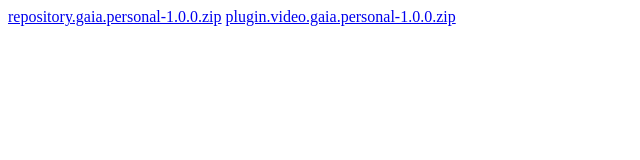
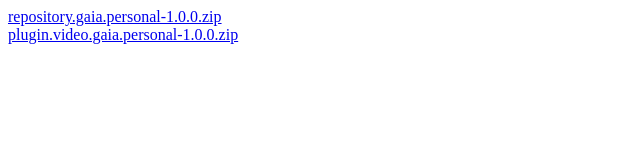
Before and after one commit to hiban751/gaia-kodi, a plain HTML site: page index.html in a window 1280 px wide. Shown: the whole page, without its empty margins (0-640 px from the left). Drawn offline with Linux system fonts and the light colour scheme.

Commit message:
Put each index.html link on its own line

```diff
--- a/index.html
+++ b/index.html
@@ -5,7 +5,7 @@
   <title>Repositorio Gaia para Kodi</title>
 </head>
 <body>
-  <a href="repository.gaia.personal/repository.gaia.personal-1.0.0.zip">repository.gaia.personal-1.0.0.zip</a>
+  <a href="repository.gaia.personal/repository.gaia.personal-1.0.0.zip">repository.gaia.personal-1.0.0.zip</a><br>
   <a href="plugin.video.gaia.personal/plugin.video.gaia.personal-1.0.0.zip">plugin.video.gaia.personal-1.0.0.zip</a>
 </body>
 </html>
```
